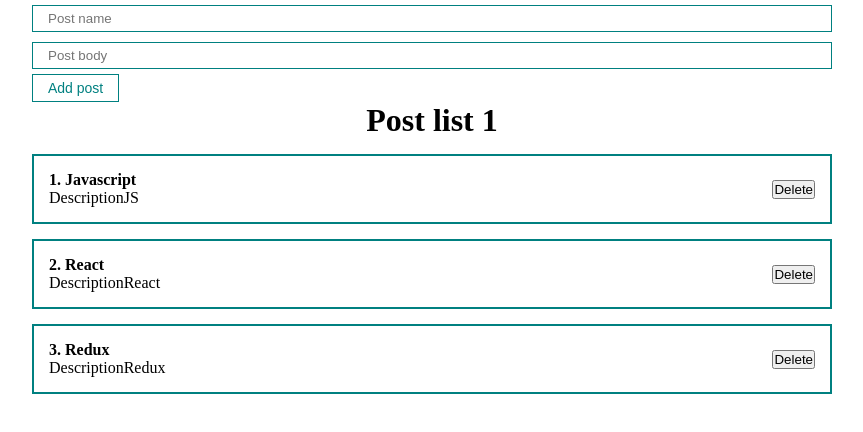
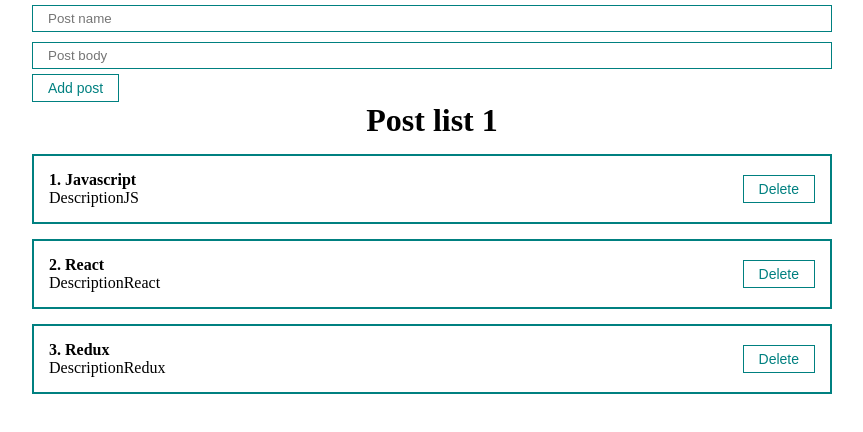
Before and after one commit to AndreiYantsevich/react-fundamentals, a React (Create React App) app: page / in a window 1280 px wide. Shown: the top 432 px of the page, without its empty margins (208-1071 px from the left). Built offline with nearby package versions, Linux system fonts and the light colour scheme.

Commit message:
created custom input and button

```diff
--- a/src/App.tsx
+++ b/src/App.tsx
@@ -1,43 +1,27 @@
-import React, {ChangeEvent, useState} from 'react';
+import React, {useState} from 'react';
 import './styles/App.css'
-import PostList from "./components/PostList";
-import MyButton from "./components/UI/Button/MyButton";
-import MyInput from "./components/UI/Input/MyInput";
+import PostList, {PostType} from "./components/PostList";
+import PostForm from "./components/PostForm";
 
 function App() {
-    const [posts, setPosts] = useState([
+    const [posts, setPosts] = useState<Array<PostType>>([
         {id: 1, title: 'Javascript', body: 'DescriptionJS'},
         {id: 2, title: 'React', body: 'DescriptionReact'},
         {id: 3, title: 'Redux', body: 'DescriptionRedux'}
     ])
-    const [title, setTitle] = useState('')
-    const [body, setBody] = useState('')
 
-    const deletePost = (id: number) => {
-        let filteredPosts = posts.filter(post => post.id !== id)
-        setPosts(filteredPosts)
+    const createPost = (newPost: PostType) => {
+        setPosts([...posts, newPost])
     }
 
-    const changeNameHandler = (e: ChangeEvent<HTMLInputElement>) => {
-        setTitle(e.currentTarget.value)
-    }
-
-    const changeDescrHandler = (e: ChangeEvent<HTMLInputElement>) => {
-        setBody(e.currentTarget.value)
-    }
-
-    const addPost = (title: string, body: string) => {
-        let newPost = {id: posts.length + 1, title: title, body: body}
-        setPosts([...posts, newPost])
+    const deletePost = (post: PostType) => {
+        let filteredPosts = posts.filter(p => p.id !== post.id)
+        setPosts(filteredPosts)
     }
 
     return (
         <div className="App">
-            <form>
-                <MyInput type="text" placeholder={'Post name'} onChange={changeNameHandler}/>
-                <MyInput type="text" placeholder={'Post body'} onChange={changeDescrHandler}/>
-                <MyButton addPost={addPost} title={title} description={body}>Add post</MyButton>
-            </form>
+            <PostForm create={createPost}/>
             <PostList posts={posts} title={'Post list 1'} deletePost={deletePost}/>
         </div>
     );
--- /dev/null
+++ b/src/components/PostForm.tsx
@@ -0,0 +1,37 @@
+import React, {ChangeEvent, MouseEvent, FC, useState} from 'react';
+import MyInput from "./UI/Input/MyInput";
+import MyButton from "./UI/Button/MyButton";
+import {PostType} from "./PostList";
+
+type PropsType = {
+    create: (newPost: PostType) => void
+}
+
+const PostForm: FC<PropsType> = ({create}) => {
+    const [post, setPost] = useState({id: null, title: '', body: ''})
+
+    const changeTitleHandler = (e: ChangeEvent<HTMLInputElement>) => {
+        setPost({...post, title: e.currentTarget.value})
+    }
+
+    const changeBodyHandler = (e: ChangeEvent<HTMLInputElement>) => {
+        setPost({...post, body: e.currentTarget.value})
+    }
+
+    const addNewPost = (e: MouseEvent<HTMLButtonElement>) => {
+        e.preventDefault()
+        const newPost = {...post, id: Date.now()}
+        create(newPost)
+        setPost({id: null, title: '', body: ''})
+    }
+
+    return (
+        <form>
+            <MyInput type="text" placeholder={'Post name'} onChange={changeTitleHandler} value={post.title}/>
+            <MyInput type="text" placeholder={'Post body'} onChange={changeBodyHandler} value={post.body}/>
+            <MyButton onClick={addNewPost} post={post}>Add post</MyButton>
+        </form>
+    );
+};
+
+export default PostForm;
--- a/src/components/PostItem.tsx
+++ b/src/components/PostItem.tsx
@@ -1,13 +1,10 @@
 import React, {FC} from 'react';
+import MyButton from "./UI/Button/MyButton";
+import {PostType} from "./PostList";
 
 type PropsType = {
-    post: {
-        id: number
-        title: string
-        body: string
-    }
-    deletePost: (id: number) => void
-
+    post: PostType
+    deletePost: (post: PostType) => void
 }
 
 const PostItem: FC<PropsType> = ({post, deletePost}) => {
@@ -21,7 +18,7 @@ const PostItem: FC<PropsType> = ({post, deletePost}) => {
                 </div>
             </div>
             <div className="post__btns">
-                <button onClick={() => deletePost(post.id)}>Delete</button>
+                <MyButton onClick={() =>deletePost(post)}>Delete</MyButton>
             </div>
         </div>
     );
--- a/src/components/PostList.tsx
+++ b/src/components/PostList.tsx
@@ -1,8 +1,8 @@
 import React, {FC} from 'react';
 import PostItem from "./PostItem";
 
-type PostType = {
-    id: number
+export type PostType = {
+    id: number | null
     title: string
     body: string
 }
@@ -10,7 +10,7 @@ type PostType = {
 type PropsType = {
     posts: Array<PostType>
     title: string
-    deletePost: (id: number) => void
+    deletePost: (post: PostType) => void
 }
 
 const PostList: FC<PropsType> = ({posts, title, deletePost}) => {
--- a/src/components/UI/Button/MyButton.tsx
+++ b/src/components/UI/Button/MyButton.tsx
@@ -1,20 +1,17 @@
-import React, {MouseEvent, FC} from 'react';
+import React, {FC, MouseEvent, ReactNode} from 'react';
 import styles from './MyButton.module.css'
+import {PostType} from "../../PostList";
 
 type PropsType = {
-    addPost: (title: string, description: string) => void
-    title: string
-    description: string
+    onClick: (e: MouseEvent<HTMLButtonElement>) => void
+    post?: PostType
+    children: ReactNode
 }
 
-const MyButton: FC<PropsType> = ({children, addPost, title, description}) => {
-    const addNewPost = (e: MouseEvent<HTMLButtonElement>) => {
-        e.preventDefault()
-        addPost(title, description)
-    }
+const MyButton: FC<PropsType> = ({children,...props}) => {
 
     return (
-        <button className={styles.myBtn} onClick={addNewPost}>
+        <button {...props} className={styles.myBtn}>
             {children}
         </button>
     );
--- a/src/components/UI/Input/MyInput.tsx
+++ b/src/components/UI/Input/MyInput.tsx
@@ -5,9 +5,11 @@ type PropsType = {
     type: string
     placeholder: string
     onChange: (e: ChangeEvent<HTMLInputElement>) => void
+    value: string
 }
 
 const MyInput: FC<PropsType> = ({...props}) => {
+
     return (
         <input className={styles.myInput} {...props}/>
     );
```
